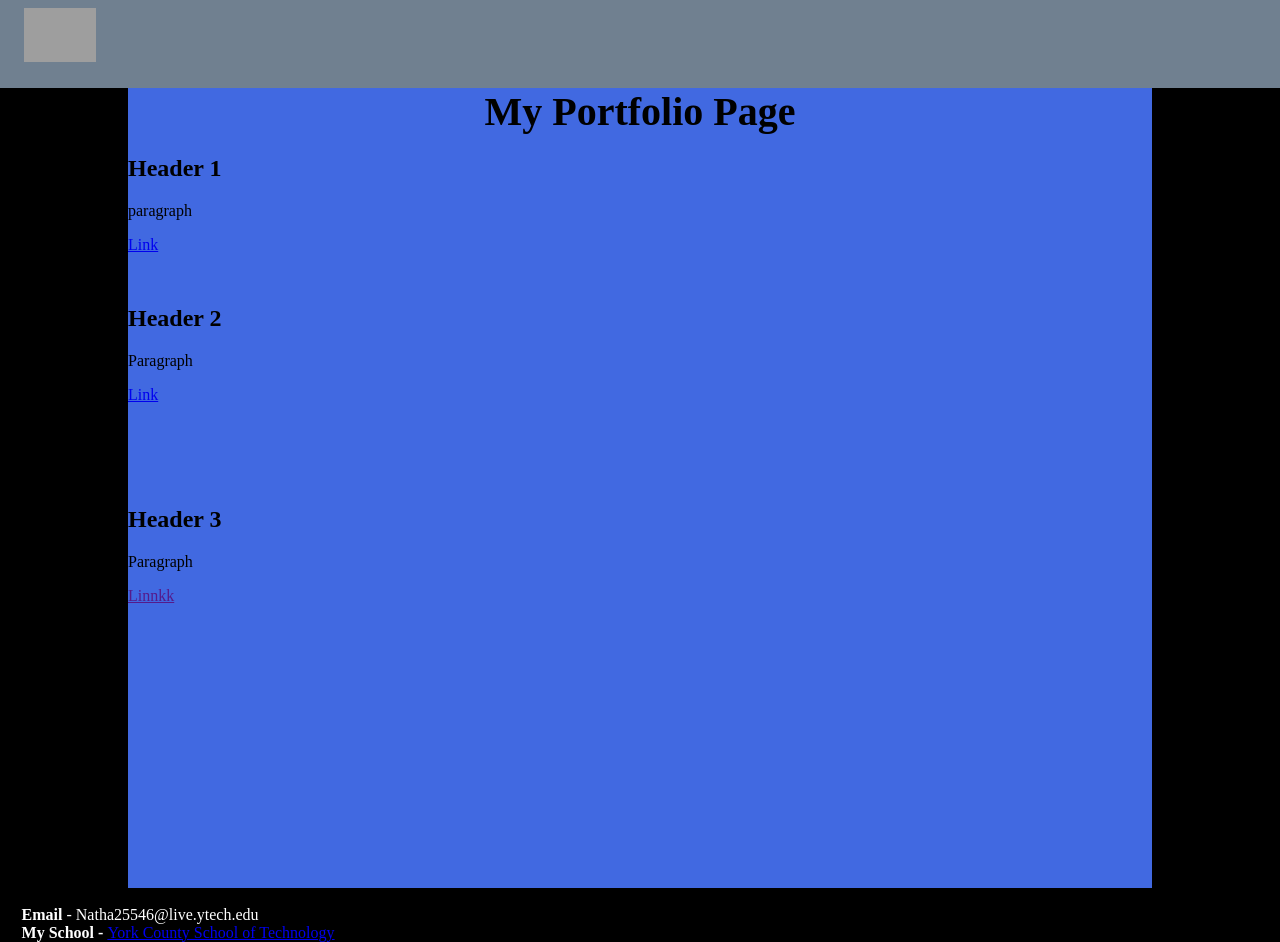
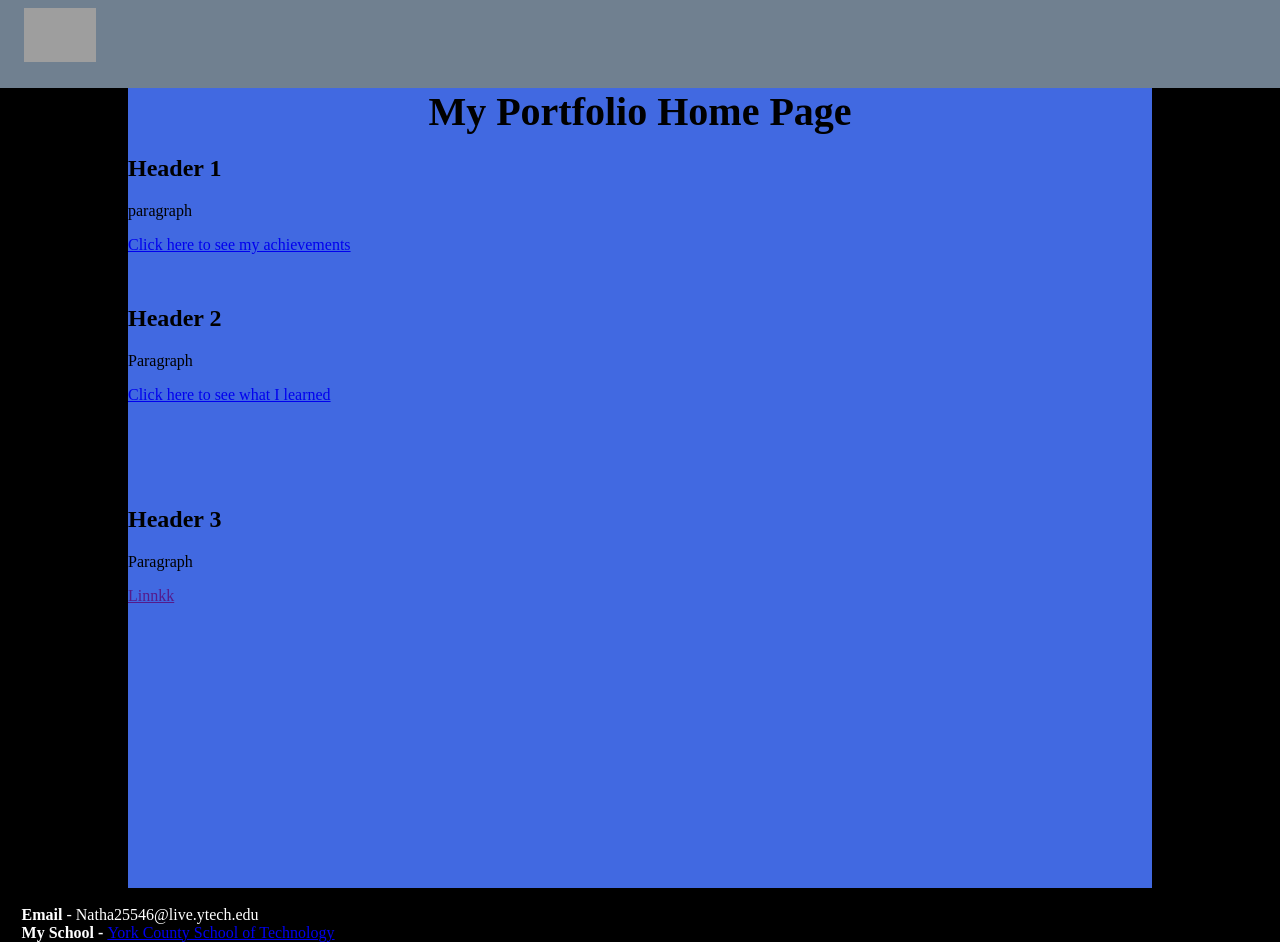
Before and after one commit to Natha25546/Natha25546.github.io, a plain HTML site: page PortfolioPages/portfolioprojectMainPage.html in a window 1280 px wide. Drawn offline with Linux system fonts and the light colour scheme; grey boxes are pictures that could not be loaded.

Commit message:
3/20/23 10:11 AM
changing main page text

```diff
--- a/PortfolioPages/portfolioprojectMainPage.html
+++ b/PortfolioPages/portfolioprojectMainPage.html
@@ -87,14 +87,14 @@
 
     <div id="background">
 
-        <h1 id="topheader">My Portfolio Page</h1> <!-- The big text on the top of the blue box -->
+        <h1 id="topheader">My Portfolio Home Page</h1> <!-- The big text on the top of the blue box -->
 
         <div id="POneArea">
             <div id="textone">
                 <!-- First text area -->
                 <h2>Header 1</h2>
                 <p>paragraph</p>
-                <a href="/PortfolioPages/Achievements.html">Link</a>
+                <a href="/PortfolioPages/Achievements.html">Click here to see my achievements</a>
             </div>
         </div>
 
@@ -103,7 +103,7 @@
                 <!-- Second text area -->
                 <h2>Header 2</h2>
                 <p>Paragraph</p>
-                <a href="/PortfolioPages/WhatILearned.html">Link</a>
+                <a href="/PortfolioPages/WhatILearned.html">Click here to see what I learned</a>
             </div>
         </div>
 
```
Also changed, not shown: PortfolioPages/Achievements.html (+1 -1 lines), PortfolioPages/WhatILearned.html (+1 -1 lines).
